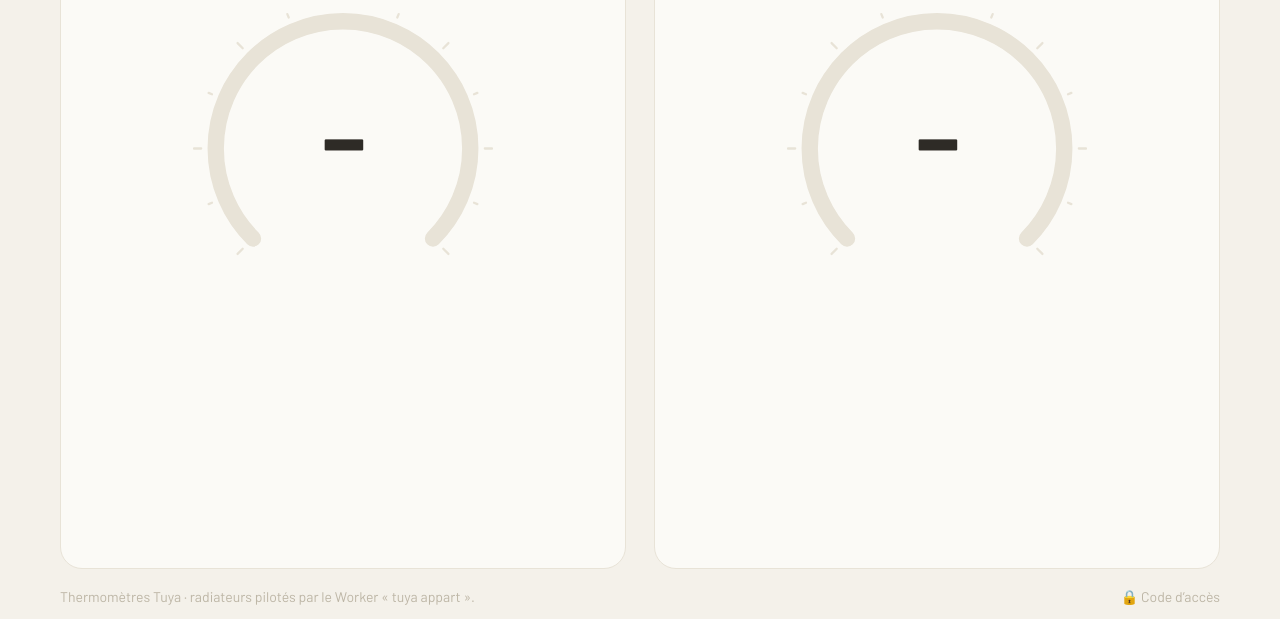
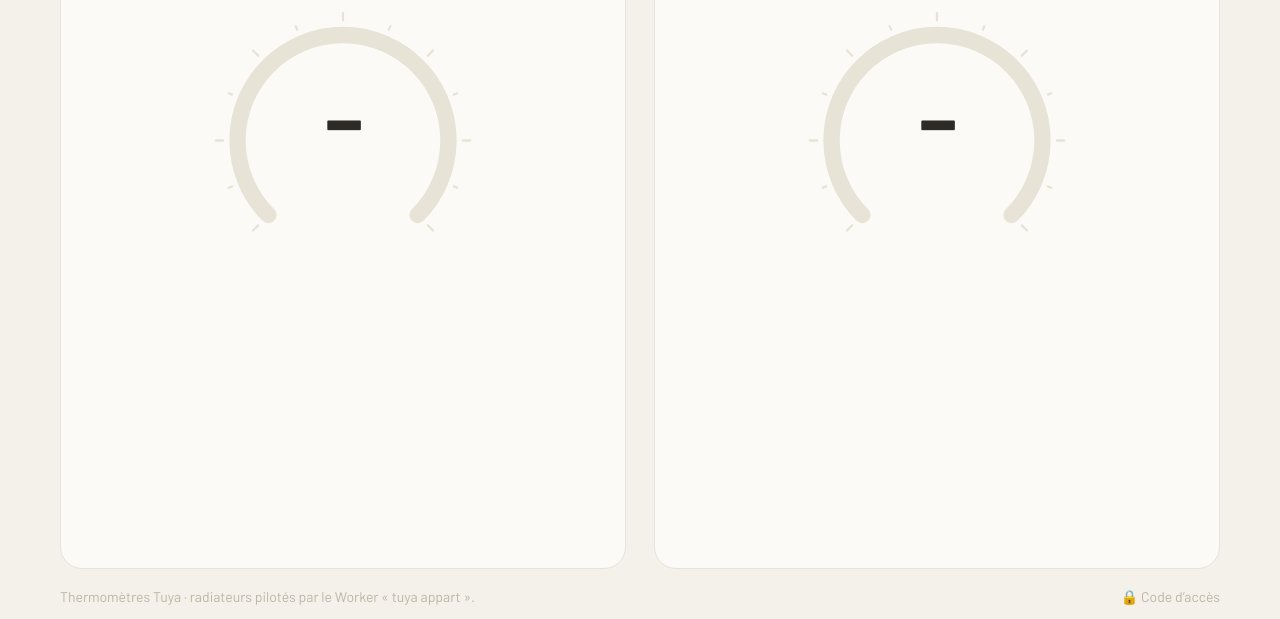
Before and after one commit to Nathanbbd/cadre-JJ-nath, a plain HTML site: page slide-chauffage.html in a window 1280 px wide. Shown: the part 181-800 px from the top of the page. Drawn offline with Linux system fonts and the light colour scheme; no server answers.

Commit message:
Add files via upload

```diff
--- a/slide-chauffage.html
+++ b/slide-chauffage.html
@@ -37,12 +37,12 @@
           -webkit-align-items: center; align-items: center; padding: 22px 20px 20px; }
   .room + .room { margin-left: 28px; }
   .rName { font-size: 30px; font-weight: 600; }
-  .dial { position: relative; width: 300px; height: 252px; margin-top: 14px; }
+  .dial { position: relative; width: 300px; height: 252px; margin-top: 6px; }
   .dial svg { position: absolute; left: 0; top: 0; }
-  .center { position: absolute; left: 0; right: 0; top: 76px; text-align: center; }
-  .now { font-size: 92px; font-weight: 700; line-height: 1; letter-spacing: -2px; }
+  .center { position: absolute; left: 0; right: 0; top: 72px; text-align: center; }
+  .now { font-size: 80px; font-weight: 700; line-height: 1; letter-spacing: -2px; }
   .now sup { font-size: 40px; font-weight: 600; vertical-align: top; position: relative; top: 8px; }
-  .sp { font-size: 22px; color: var(--muted); margin-top: 6px; }
+  .sp { font-size: 18px; color: var(--muted); margin-top: 2px; }
   .sp b { color: var(--ink); }
   .prof { display: -webkit-flex; display: flex; -webkit-align-items: center; align-items: center; -webkit-justify-content: center; justify-content: center;
           font-size: 18px; color: var(--muted); margin-top: 8px; min-height: 40px; }
@@ -186,7 +186,7 @@ function profLine(s) {
 }
 
 /* ---------- affichage ---------- */
-var C = 165, R = 140;
+var C = 165, R = 116;   /* rayon réduit : l'arc ne remonte plus jusqu'au nom de la pièce */
 function ang(v) { return 135 + (Math.max(14, Math.min(26, v)) - 14) / 12 * 270; }
 function pt(a) { var r = a * Math.PI / 180; return [C + R * Math.cos(r), 150 + R * Math.sin(r)]; }
 function arc(a1, a2) { if (a2 - a1 < 0.5) a2 = a1 + 0.5; var p = pt(a1), q = pt(a2);
```
